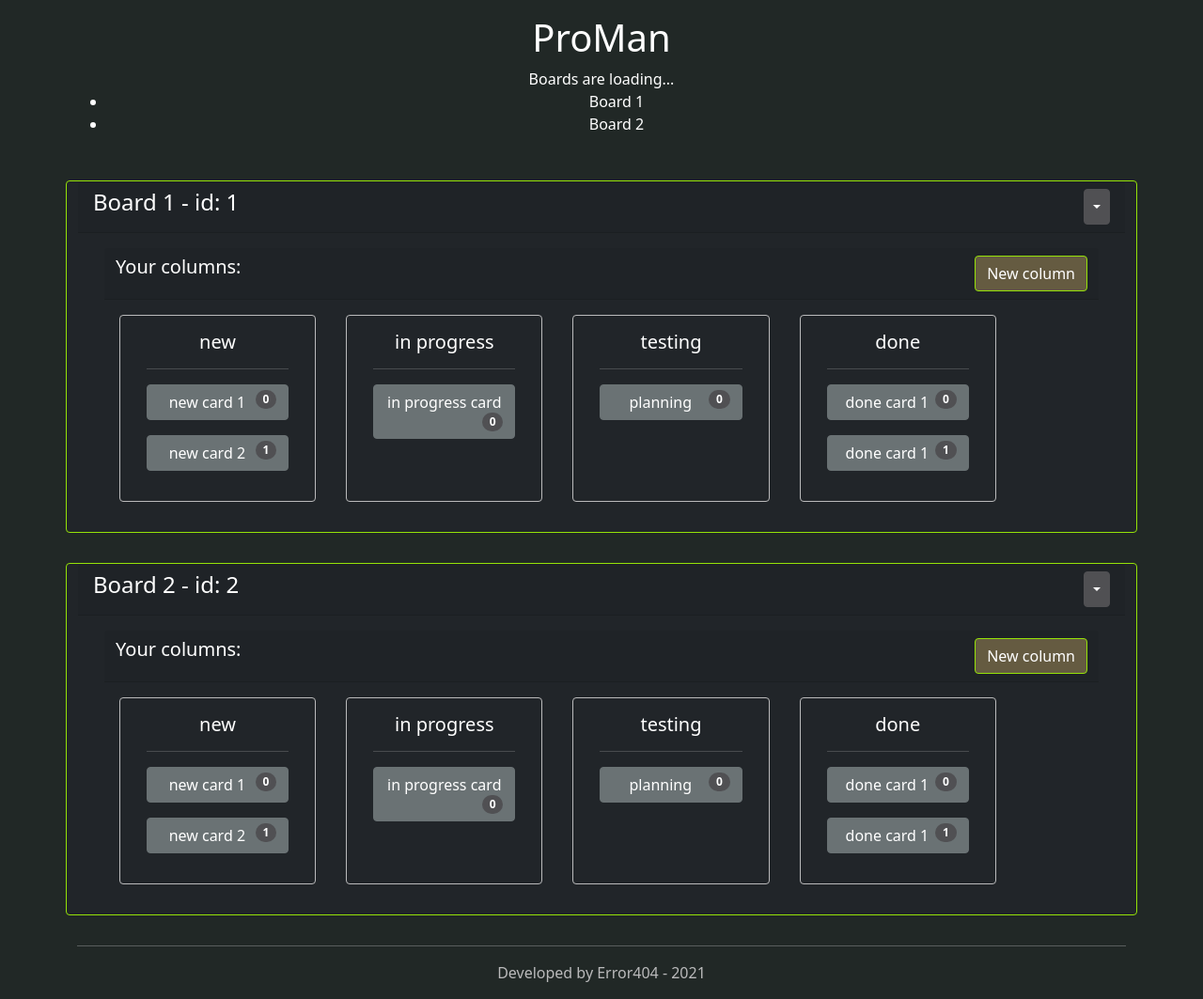
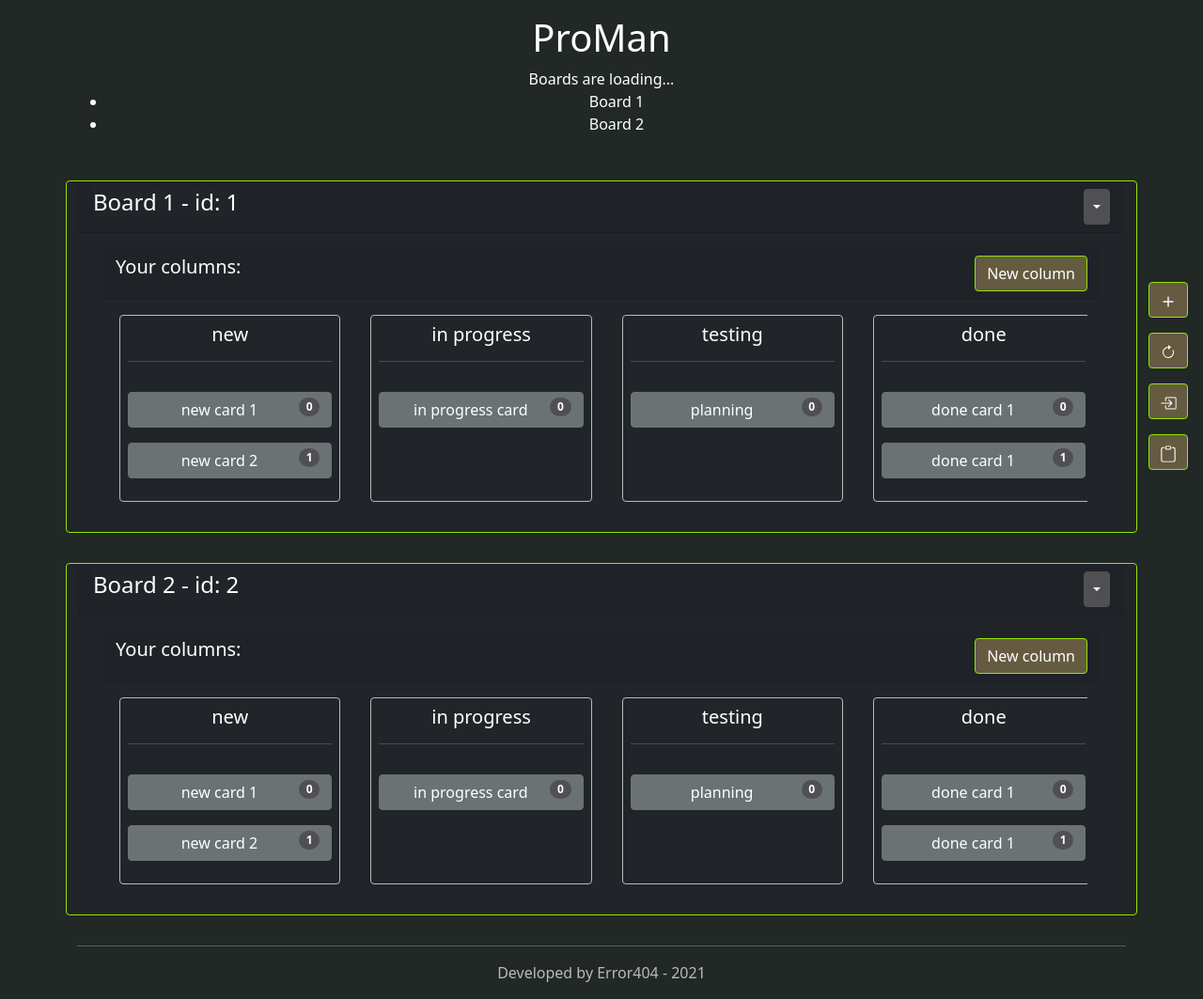
Before and after one commit to eorll/Proman, a Flask app: page / in a window 1280 px wide. Shown: the whole page at 94% size. Run offline with Flask 2, Linux system fonts and the light colour scheme; parts of the project's set-up code (start-up, migrations or seed data) failed here and were passed over; some libraries are stand-ins or nearby versions.

Commit message:
Implement main menu, drag and drop for cards.

```diff
--- a/static/scss/main.scss
+++ b/static/scss/main.scss
@@ -41,6 +41,11 @@ $theme-colors: (
   background: #555;
 }
 
+.dragging {
+  transform: scale(0.7);
+  transition: all 0.01s ease;
+  opacity: 50%;
+}
 
 @import "../node_modules/bootstrap/scss/bootstrap";
 @import "../node_modules/bootstrap/scss/mixins";
--- a/templates/board.html
+++ b/templates/board.html
@@ -1,6 +1,6 @@
 <div class="card bg-dark border-success my-3 project-boards" draggable="true" id="board{{ board.id }}">
     <div class="card-header">
-        <h4 class="d-inline me-auto project-board-title">{{ board.title }} - id: {{ board.id }}</h4>
+        <h4 class="d-inline btn-dark me-auto project-board-title">{{ board.title }} - id: {{ board.id }}</h4>
         <button type="button" class="btn btn-secondary dropdown-toggle dropdown-toggle-split float-end d-inline"
                 data-toggle="dropdown" aria-haspopup="true" aria-expanded="false">
         </button>
--- a/templates/card.html
+++ b/templates/card.html
@@ -1,8 +1,6 @@
 
-
-
-<button type="button" class="btn btn-primary d-block w-100 my-3" data-bs-toggle="modal" data-bs-target="#exampleModal"
-        draggable="true"  >
+<button type="button" class="btn btn-primary d-block w-100 my-3 project-card" data-bs-toggle="modal" data-bs-target="#exampleModal"
+        draggable="true" id="card{{ card.id }}">
     <h6 class="d-inline me-auto">{{ card.title }}</h6>
     <span class="badge rounded-pill bg-secondary float-end">{{ card.order }}</span>
     <span class="visually-hidden">unread messages</span>
--- a/templates/column.html
+++ b/templates/column.html
@@ -1,11 +1,12 @@
-
-<div class="card m-3 d-inline-block flex-nowrap bg-dark text-light border-light" style="width: 20%; min-width: 12rem;"
-            draggable="true">
-    <div class="card-body">
+<div class="card m-3 d-flex flex-nowrap flex-column p-2 bg-dark text-light border-light project-column position-relative"
+     style="width: 22.5%; min-width: 12rem;"
+     draggable="true">
+    <div class="">
         <h5 type="text" class="column_name btn-dark d-block w-100 my-0 text-center"
-                draggable="false" >{{ status }}</h5>
-{#        <h5 class="card-title"></h5>#}
-        <hr>
+            draggable="false">{{ status }}</h5>
+        <hr class="">
+    </div>
+    <div class="card-container rounded flex-grow-1">
         {% for card in cards %}
             {% if card.status_id == status %}
                 {% include 'card.html' %}
--- a/templates/layout.html
+++ b/templates/layout.html
@@ -22,7 +22,8 @@
             crossorigin="anonymous"></script>
 
     {#  Scripts IMPORT #}
-    <script type="text/javascript" src="/static/node_modules/bootstrap/dist/js/bootstrap.js" defer></script>
+    <script type="text/javascript" src="/static/node_modules/bootstrap/dist/js/bootstrap.bundle.js"></script>
+{#    <script type="text/javascript" src="/static/node_modules/bootstrap/dist/js/bootstrap.js"></script>#}
     <script type="text/javascript" src="{{ url_for('static', filename='js/events.js') }}" defer></script>
     <script type="module" src="{{ url_for('static', filename='js/main.js') }}" defer></script>
 
@@ -34,8 +35,10 @@
     {% block header %}
         {% include 'header.html' %}
     {% endblock %}
+    {% block menu %}
+        {% include 'menu.html' %}
+    {% endblock %}
     {% block content %}
-
     {% endblock %}
     {% include 'footer.html' %}
 </div>
--- /dev/null
+++ b/templates/menu.html
@@ -0,0 +1,20 @@
+<div class="d-flex align-items-start position-fixed end-0 top-50 translate-middle-y ui-front" style="z-index: 1050">
+    <div class="nav flex-column nav-pills me-3" id="v-pills-tab" role="tablist" aria-orientation="vertical">
+        <button type="button" class="btn btn-brown border-success my-2" id="v-pills-home-tab"
+           href="#" role="tab" data-bs-toggle="tooltip" data-bs-placement="left" title="New board"
+           aria-controls="v-pills-home" aria-selected="true">
+            <img src="/static/icons/plus.svg" style="filter: invert(); transform: scale(1.4)"></button>
+        <button type="button" class="btn btn-brown border-success my-2" id="v-pills-profile-tab"
+           href="#" role="tab" data-bs-toggle="tooltip" data-bs-placement="left" title="Refresh data"
+           aria-controls="v-pills-profile" aria-selected="false">
+            <img src="/static/icons/arrow-clockwise.svg" style="filter: invert()"></button>
+        <button type="button" class="btn btn-brown border-success my-2" id="v-pills-messages-tab"
+           href="#" role="tab" data-bs-toggle="tooltip" data-bs-placement="left" title="Log in"
+           aria-controls="v-pills-messages" aria-selected="false">
+            <img src="/static/icons/box-arrow-in-right.svg" style="filter: invert(); transform: scale(1.1)"></button>
+        <button type="button" class="btn btn-brown border-success my-2" id="v-pills-messages-tab"
+           href="#" role="tab" data-bs-toggle="tooltip" data-bs-placement="left" title="Sign in"
+           aria-controls="v-pills-messages" aria-selected="false">
+            <img src="/static/icons/clipboard.svg" style="filter: invert(); transform: scale(1.1)"></button>
+    </div>
+</div>
```
Also changed, not shown: static/js/events.js (+119 -7 lines), static/icons/arrow-clockwise.svg (added), static/icons/box-arrow-in-right.svg (added), static/icons/box-arrow-left.svg (added), static/icons/clipboard.svg (added), static/icons/plus.svg (added), static/icons/toggle2-off.svg (added), static/icons/toggle2-on.svg (added), static/icons/upload.svg (added), static/scss/main.css, 1 other file. Lines whose indentation alone changed are shown as unchanged.
